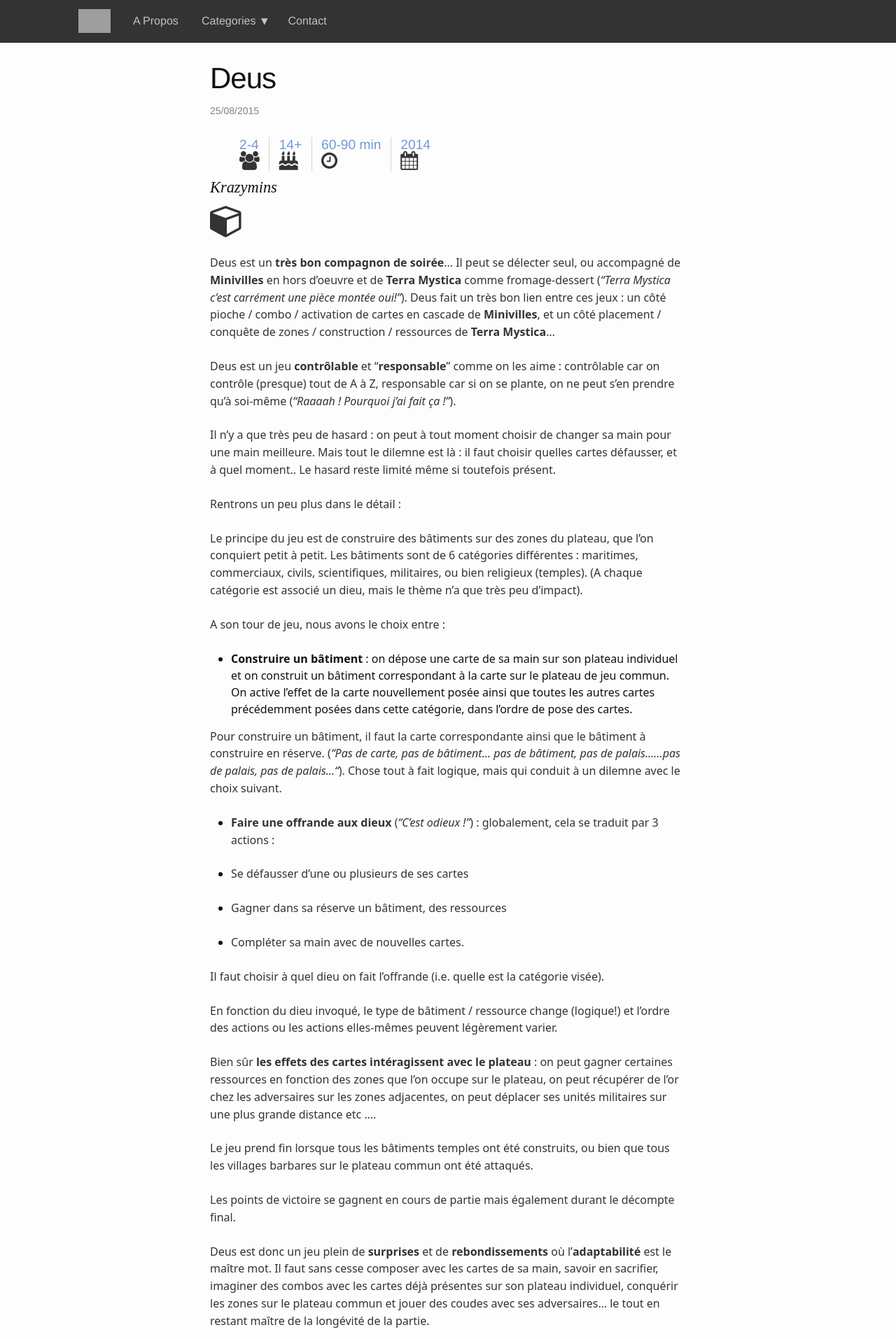
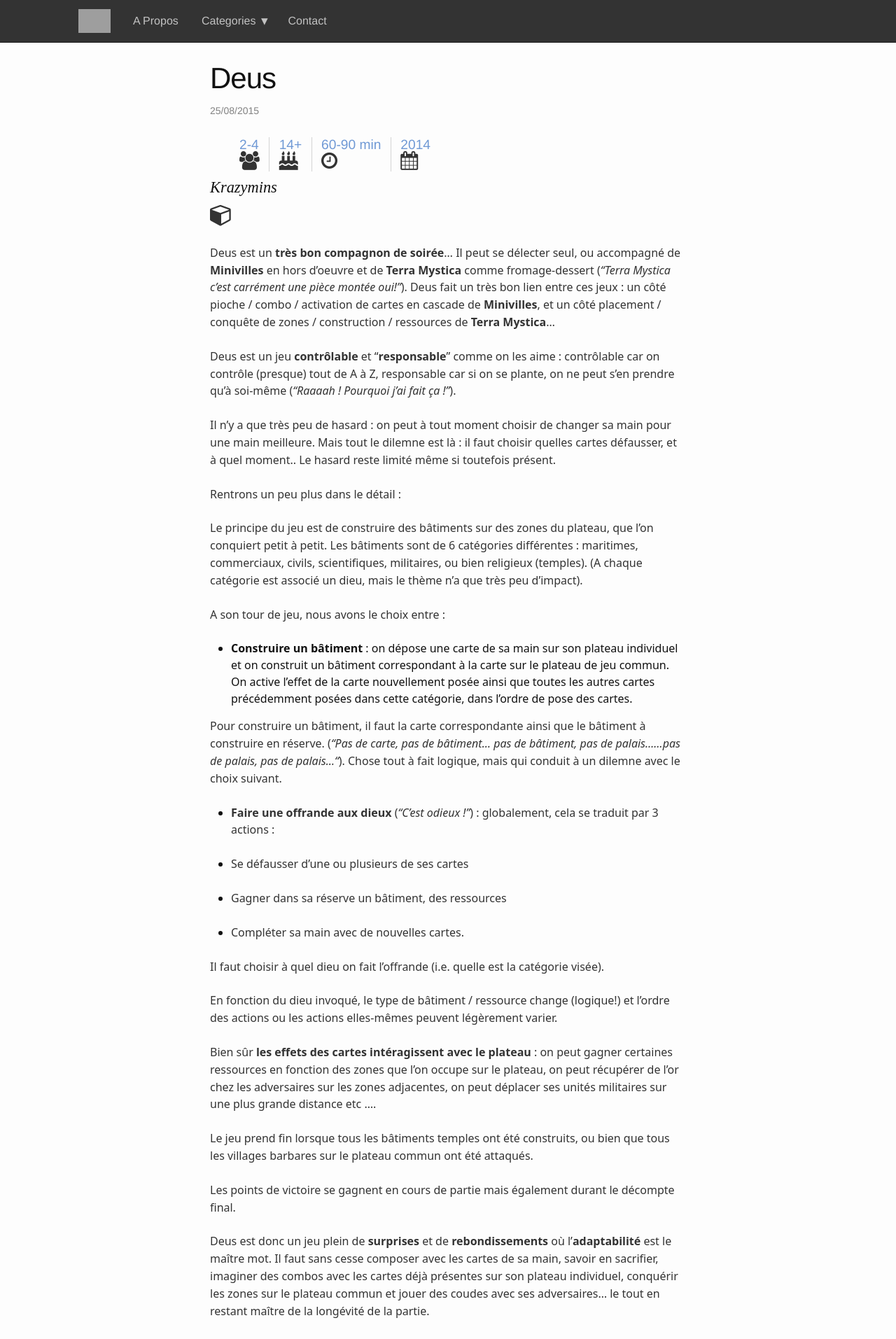
Before and after one commit to turn-over/turn-over, a Jekyll site: the page built from _posts/2015-08-25-Deus.markdown, in a window 1280 px wide. Shown: the top 1913 px of the page at 70% size. Built offline with Jekyll 4.4.1, drawn with Linux system fonts in a browser that asks for light colours; nearby versions of some CDN libraries; grey boxes are pictures that could not be loaded.

Commit message:
Removed usage of Jekyll plugins as they're not supported by Github Pages

```diff
--- a/_layouts/post.html
+++ b/_layouts/post.html
@@ -8,10 +8,10 @@
     <p class="post-meta">{{ page.date | date: "%d/%m/%Y" }}{% if page.author %} • {{ site.data.authors[page.author].name }}{% endif %}{% if page.meta %} • {{ page.meta }}{% endif %}</p>
     <div class="stats">
     <ul>
-      <li>{{page.players}}<span>{%icon fa-users fa-2x %}</span></li>
-      <li>{{page.age}}<span>{%icon fa-birthday-cake fa-2x %}</span></li>
-      <li>{{page.length}}<span>{% icon fa-clock-o fa-2x %}</span></li>
-      <li>{{page.year}}<span>{% icon fa-calendar fa-2x %}</span></li>
+      <li>{{page.players}}<span><i class="fa fa-users fa-2x"></i></span></li>
+      <li>{{page.age}}<span><i class="fa fa-birthday-cake fa-2x"></i></span></li>
+      <li>{{page.length}}<span><i class="fa fa-clock-o fa-2x"></i></span></li>
+      <li>{{page.year}}<span><i class="fa fa-calendar fa-2x"></i></span></li>
     </ul>
     </div>
 
--- a/_plugins/font_awesome.rb
+++ /dev/null
@@ -1,71 +0,0 @@
-##
-# The MIT License (MIT)
-#
-# Copyright (c) 2014 Ryan Morrissey
-#
-# Permission is hereby granted, free of charge, to any person obtaining a copy
-# of this software and associated documentation files (the "Software"), to deal
-# in the Software without restriction, including without limitation the rights
-# to use, copy, modify, merge, publish, distribute, sublicense, and/or sell
-# copies of the Software, and to permit persons to whom the Software is
-# furnished to do so, subject to the following conditions:
-#
-# The above copyright notice and this permission notice shall be included in
-# all copies or substantial portions of the Software.
-#
-# THE SOFTWARE IS PROVIDED "AS IS", WITHOUT WARRANTY OF ANY KIND, EXPRESS OR
-# IMPLIED, INCLUDING BUT NOT LIMITED TO THE WARRANTIES OF MERCHANTABILITY,
-# FITNESS FOR A PARTICULAR PURPOSE AND NONINFRINGEMENT. IN NO EVENT SHALL THE
-# AUTHORS OR COPYRIGHT HOLDERS BE LIABLE FOR ANY CLAIM, DAMAGES OR OTHER
-# LIABILITY, WHETHER IN AN ACTION OF CONTRACT, TORT OR OTHERWISE, ARISING FROM,
-# OUT OF OR IN CONNECTION WITH THE SOFTWARE OR THE USE OR OTHER DEALINGS IN
-# THE SOFTWARE.
-#
-#
-# Font Awesome Icons Liquid Tag
-# Documentation can be found at http://fontawesome.io/
-#
-# Example:
-#    {% icon fa-camera-retro %}
-#    {% icon fa-camera-retro fa-lg %}
-#    {% icon fa-spinner fa-spin %}
-#    {% icon fa-shield fa-rotate-90 %}
-
-module Jekyll
-  class FontAwesomeTag < Liquid::Tag
-
-    def render(context)
-      if tag_contents = determine_arguments(@markup.strip)
-        icon_class, icon_extra = tag_contents[0], tag_contents[1]
-        icon_tag(icon_class, icon_extra)
-      else
-        raise ArgumentError.new <<-eos
-Syntax error in tag 'icon' while parsing the following markup:
-
-  #{@markup}
-
-Valid syntax:
-  for icons: {% icon fa-camera-retro %}
-  for icons with size/spin/rotate: {% icon fa-camera-retro fa-lg %}
-eos
-      end
-    end
-
-    private
-
-    def determine_arguments(input)
-      matched = input.match(/\A(\S+) ?(\S+)?\Z/)
-      [matched[1].to_s.strip, matched[2].to_s.strip] if matched && matched.length >= 3
-    end
-
-    def icon_tag(icon_class, icon_extra = nil)
-      if icon_extra.empty?
-        "<i class=\"fa #{icon_class}\"></i>"
-      else
-        "<i class=\"fa #{icon_class} #{icon_extra}\"></i>"
-      end
-    end
-  end
-end
-
-Liquid::Template.register_tag('icon', Jekyll::FontAwesomeTag)
--- a/_posts/2015-08-25-Deus.markdown
+++ b/_posts/2015-08-25-Deus.markdown
@@ -15,7 +15,7 @@
 
 ### Krazymins
 
-{% icon fa-cube fa-3x %}
+<i class="fa fa-cube fa-2x"></i>
 
 Deus est un __très bon compagnon de soirée__... Il peut se délecter seul, ou accompagné de **Minivilles** en hors d'oeuvre et de **Terra Mystica** comme fromage-dessert (*"Terra Mystica c'est carrément une pièce montée oui!"*). Deus fait un très bon lien entre ces jeux : un côté pioche / combo / activation de cartes en cascade de **Minivilles**, et un côté placement / conquête de zones / construction / ressources de **Terra Mystica**...
 
```
